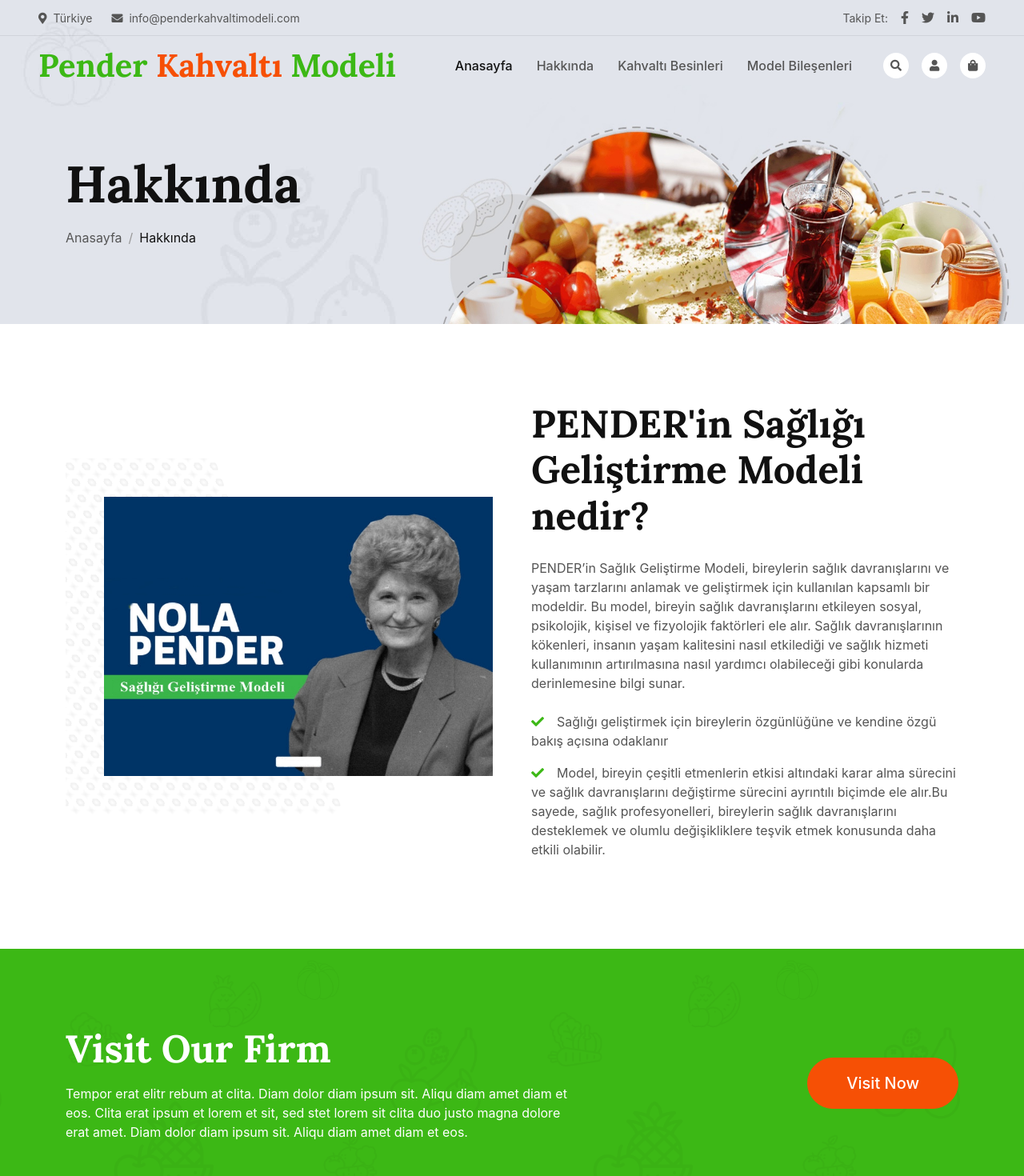
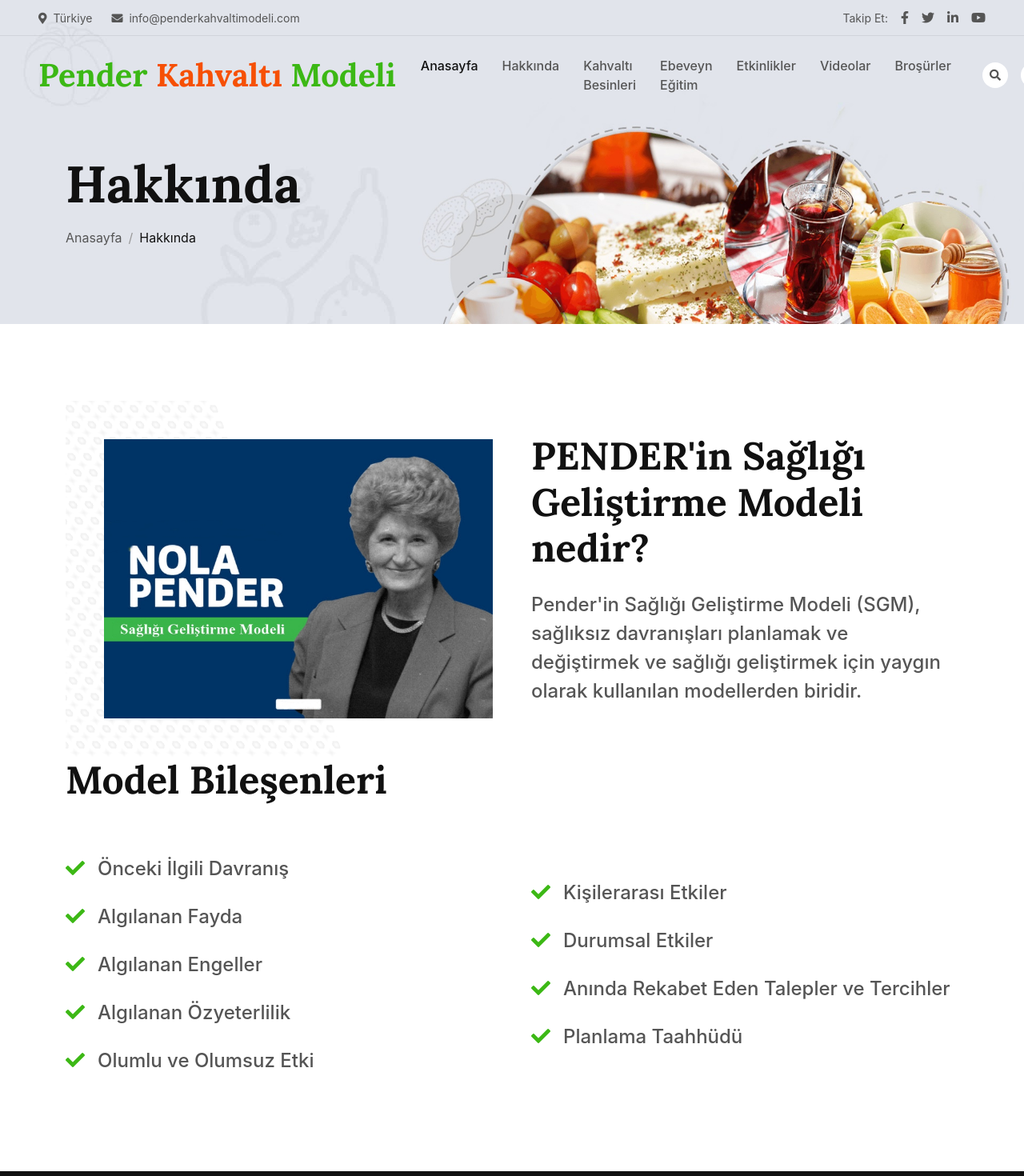
Before and after one commit to kburaky/pender, a React (Create React App) app: page /hakkinda in a window 1280 px wide. Shown: the top 1470 px of the page at 80% size. Built offline with nearby package versions, Linux system fonts and the light colour scheme.

Commit message:
modified:   public/css/style.css 	modified:   src/components/About.jsx 	modified:   src/components/Footer.jsx 	modified:   src/components/NavBar.jsx 	modified:   src/pages/About.jsx

```diff
--- a/public/css/style.css
+++ b/public/css/style.css
@@ -29,6 +29,12 @@
     background-size: contain;
 }
 
+.hakkindatext {
+    font-weight: 500;
+    transition: .5s;
+    font-size: x-large;
+}
+
 
 /*** Spinner ***/
 #spinner {
@@ -43,6 +49,8 @@
     visibility: visible;
     opacity: 1;
 }
+
+
 
 
 /*** Button ***/
--- a/src/components/About.jsx
+++ b/src/components/About.jsx
@@ -13,14 +13,40 @@ function About() {
                 </div>
                 <div className="col-lg-6 wow fadeIn" data-wow-delay="0.5s">
                     <h1 className="display-5 mb-4">PENDER'in Sağlığı Geliştirme Modeli nedir?</h1>
-                    <p className="mb-4">PENDER’in Sağlık Geliştirme Modeli, bireylerin sağlık davranışlarını ve yaşam tarzlarını anlamak ve geliştirmek için kullanılan kapsamlı bir modeldir. Bu model, bireyin sağlık davranışlarını etkileyen sosyal, psikolojik, kişisel ve fizyolojik faktörleri ele alır. Sağlık davranışlarının kökenleri, insanın yaşam kalitesini nasıl etkilediği ve sağlık hizmeti kullanımının artırılmasına nasıl yardımcı olabileceği gibi konularda derinlemesine bilgi sunar.
+                    <p className="mb-4 hakkindatext">Pender'in Sağlığı Geliştirme Modeli (SGM), sağlıksız davranışları planlamak ve değiştirmek
+ve sağlığı geliştirmek için yaygın olarak kullanılan modellerden biridir.
                     </p>
-                    <p><i className="fa fa-check text-primary me-3"></i>Sağlığı geliştirmek için bireylerin özgünlüğüne ve kendine özgü bakış açısına odaklanır</p>
-                    <p><i className="fa fa-check text-primary me-3"></i>Model, bireyin çeşitli etmenlerin etkisi altındaki karar alma sürecini ve sağlık davranışlarını değiştirme sürecini ayrıntılı biçimde ele alır.Bu sayede, sağlık profesyonelleri, bireylerin sağlık davranışlarını desteklemek ve olumlu değişikliklere teşvik etmek konusunda daha etkili olabilir.</p>
+                    {/*<p><i className="fa fa-check text-primary me-3"></i>Sağlığı geliştirmek için bireylerin özgünlüğüne ve kendine özgü bakış açısına odaklanır</p>*/}
+
 
 
                 </div>
             </div>
+
+
+            <div className="row g-5 align-items-center">
+
+                <h1 className="display-5 mb-3 text-left">Model Bileşenleri</h1>
+
+                <div className="col-lg-6 wow fadeIn" data-wow-delay="0.1s">
+                <p className="mb-4 hakkindatext"><i className="fa fa-check text-primary me-3"></i>Önceki İlgili Davranış</p>
+                <p className="mb-4 hakkindatext"><i className="fa fa-check text-primary me-3"></i>Algılanan Fayda</p>
+                <p className="mb-4 hakkindatext"><i className="fa fa-check text-primary me-3"></i>Algılanan Engeller</p>
+                <p className="mb-4 hakkindatext"><i className="fa fa-check text-primary me-3"></i>Algılanan Özyeterlilik</p>
+                <p className="mb-4 hakkindatext"><i className="fa fa-check text-primary me-3"></i>Olumlu ve Olumsuz Etki</p>
+                </div>
+                <div className="col-lg-6 wow fadeIn" data-wow-delay="0.5s">
+
+                    <p className="mb-4 hakkindatext"><i className="fa fa-check text-primary me-3"></i>Kişilerarası Etkiler</p>
+                    <p className="mb-4 hakkindatext"><i className="fa fa-check text-primary me-3"></i>Durumsal Etkiler</p>
+                    <p className="mb-4 hakkindatext"><i className="fa fa-check text-primary me-3"></i>Anında Rekabet Eden Talepler ve Tercihler</p>
+                    <p className="mb-4 hakkindatext"><i className="fa fa-check text-primary me-3"></i>Planlama Taahhüdü</p>
+
+
+                </div>
+            </div>
+
+
         </div>
     </div>
     </div>
--- a/src/components/Footer.jsx
+++ b/src/components/Footer.jsx
@@ -22,7 +22,7 @@ function Footer() {
                 <div className="col-lg-3 col-md-6">
                     <h4 className="text-light mb-4">Adres</h4>
                     <p><i className="fa fa-map-marker-alt me-3"></i>Türkiye</p>
-                    <p><i className="fa fa-phone-alt me-3"></i>(0312) 123 45 67</p>
+                    {/*<p><i className="fa fa-phone-alt me-3"></i>(0312) 123 45 67</p>*/}
                     <p><i className="fa fa-envelope me-3"></i>info@penderkahvaltimodeli.com</p>
                 </div>
                 <div className="col-lg-3 col-md-6">
--- a/src/components/NavBar.jsx
+++ b/src/components/NavBar.jsx
@@ -30,7 +30,11 @@ function NavBar() {
                     <a href="/" className="nav-item nav-link active">Anasayfa</a>
                     <a href="/hakkinda" className="nav-item nav-link">Hakkında</a>
                     <a href="/kahvalti-besinleri" className="nav-item nav-link">Kahvaltı Besinleri</a>
-                    <a href="/model-bilesenleri" className="nav-item nav-link">Model Bileşenleri</a>
+                    <a href="/kahvalti-besinleri" className="nav-item nav-link">Ebeveyn Eğitim</a>
+                    <a href="/kahvalti-besinleri" className="nav-item nav-link">Etkinlikler</a>
+                    <a href="/kahvalti-besinleri" className="nav-item nav-link">Videolar</a>
+                    <a href="/kahvalti-besinleri" className="nav-item nav-link">Broşürler</a>
+                    {/*<a href="/model-bilesenleri" className="nav-item nav-link">Model Bileşenleri</a>*/}
 
                     {/*
                     <div className="nav-item dropdown">
@@ -57,9 +61,7 @@ function NavBar() {
                     <a className="btn-sm-square bg-white rounded-circle ms-3" href="">
                         <small className="fa fa-user text-body"></small>
                     </a>
-                    <a className="btn-sm-square bg-white rounded-circle ms-3" href="">
-                        <small className="fa fa-shopping-bag text-body"></small>
-                    </a>
+
                 </div>
             </div>
         </nav>
--- a/src/pages/About.jsx
+++ b/src/pages/About.jsx
@@ -13,7 +13,7 @@ function About() {
       <NavBar />
       <Breadcrumb page="Hakkında" title="Hakkında" />
       <Aboutt />
-      <FirmVisit />
+      {/*<FirmVisit />*/}
       <Footer />
 
     </div>
```
